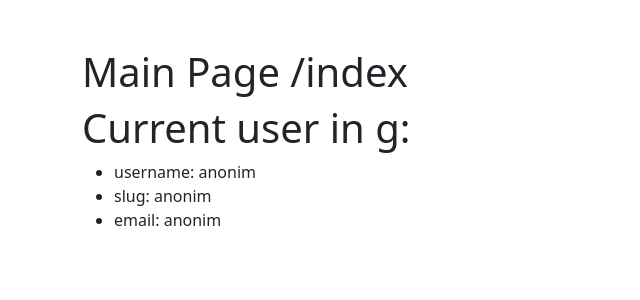
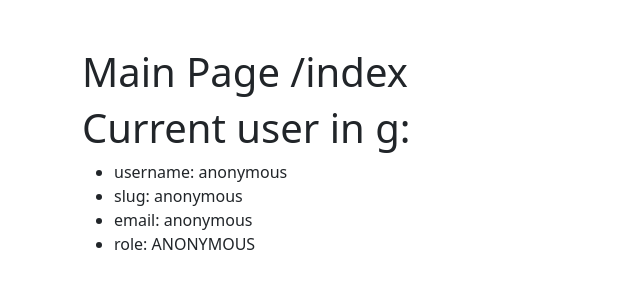
Before and after one commit to samsimsom/portfolio-flask, a Flask app: page / in a window 1280 px wide. Shown: the part 56-356 px from the top of the page, without its empty margins (0-640 px from the left). Run offline with Flask 2, Linux system fonts and the light colour scheme; data that the repository does not hold is empty.

Commit message:
profile page

```diff
--- a/app/routes/auth/routes.py
+++ b/app/routes/auth/routes.py
@@ -8,31 +8,6 @@ from app.routes.auth import auth    # Blueprint
 from app.forms.form import LoginForm, RegistrationForm
 from app.models.user import User, Role
 from app.utils.decorators import login_required
-
-
-@auth.before_app_request
-def before_app_request():
-    g.user = None
-    if 'user' in session:
-        g.user = session['user']
-    else:
-        g.user = {'username': 'anonim',
-                  'slug': 'anonim',
-                  'email': 'anonim',
-                  'role': 'anonim'}
-
-
-@auth.app_context_processor
-def get_current_user():
-    return dict(current_user=g.user)
-
-
-@auth.app_context_processor
-def db_utilitys():
-    def get_user_role(id):
-        role = Role.objects.get(id=id)
-        return role.name
-    return dict(role=get_user_role)
 
 
 @auth.route('/login', methods=['GET', 'POST'])
@@ -85,7 +60,7 @@ def register():
         user.set_email(form.email.data)
         user.set_password(form.password.data)
         user.set_slug(user.username)
-        user.role = Role.objects.get(id='604b33c1337f0cdd73f39995')  # FIXME:
+        user.role = Role.objects.filter(name='USER').first()
         user.save()
 
         flash('Congratulations, you are now a registered user!')
--- a/app/routes/main/templates/main/index.html
+++ b/app/routes/main/templates/main/index.html
@@ -13,5 +13,6 @@
   <li>username: {{ g.user['username'] }}</li>
   <li>slug: {{ g.user['slug'] }}</li>
   <li>email: {{ g.user['email'] }}</li>
+  <li>role: {{ g.user['role']['name'] }}</li>
 </ul>
 {% endblock app_content %}
--- a/app/routes/user/routes.py
+++ b/app/routes/user/routes.py
@@ -1,6 +1,6 @@
 
 
-from flask import render_template, session, g
+from flask import render_template, redirect, url_for, abort, session, g
 from app.routes.user import user    # Blueprint
 from app.models.user import User
 from app.utils.decorators import login_required
@@ -12,4 +12,7 @@ def profile(slug):
 
     user = User.objects.get_or_404(email=g.user['email'])
 
+    if user.slug == g.user['slug']:
+        return abort(404)
+
     return render_template('user/profile.html', user=user)
--- a/app/templates/base_navbar.html
+++ b/app/templates/base_navbar.html
@@ -24,7 +24,7 @@
           <a class="nav-link {% if request.url_rule.endpoint == 'about.index' %}active{% endif %}"
            href="{{ url_for('about.index') }}">About</a>
         </li>
-        {% if current_user['role'].name == role('604b33c1337f0cdd73f39995') %}
+        {% if current_user['role'].name == role('USER') %}
         <!-- Dropdown User -->
         <li class="nav-item dropdown">
           <a class="nav-link dropdown-toggle" href="#" id="navbarDropdown"
@@ -39,7 +39,7 @@
           </ul>
         </li>
         <!-- Dropdown User /-->
-        {% elif current_user['role'].name == role('604b33ba15fc7533e3383861') %}
+        {% elif current_user['role'].name == role('ADMIN') %}
         <!-- Dropdown Admin -->
         <li class="nav-item dropdown">
           <a class="nav-link dropdown-toggle" href="#" id="navbarDropdown"
--- a/run.py
+++ b/run.py
@@ -1,14 +1,40 @@
 
 
+from flask import g, session
 from app import create_app, db
 from app.cli import cmds
-from app.models.user import User
+from app.models.user import User, Role
 from app.models.post import Post
 
 
 app = create_app()
 cmds.register(app)
 
+# ------------------------------------------------------------------------------
+@app.before_request
+def before_app_request():
+    g.user = None
+    if 'user' in session:
+        g.user = session['user']
+    else:
+        g.user = {'username': 'anonymous',
+                  'slug': 'anonymous',
+                  'email': 'anonymous',
+                  'role': {'name': 'ANONYMOUS'}}
+
+
+@app.context_processor
+def get_current_user():
+    return dict(current_user=g.user)
+
+
+@app.context_processor
+def db_utilitys():
+    def get_user_role(name):
+        role = Role.objects.filter(name=name).first()
+        return role.name
+    return dict(role=get_user_role)
+
 
 @app.shell_context_processor
 def make_shell_context():
```
Also changed, not shown: app/utils/authentication.py (added, +7 -0 lines), app/utils/decorators.py (+4 -4 lines).
